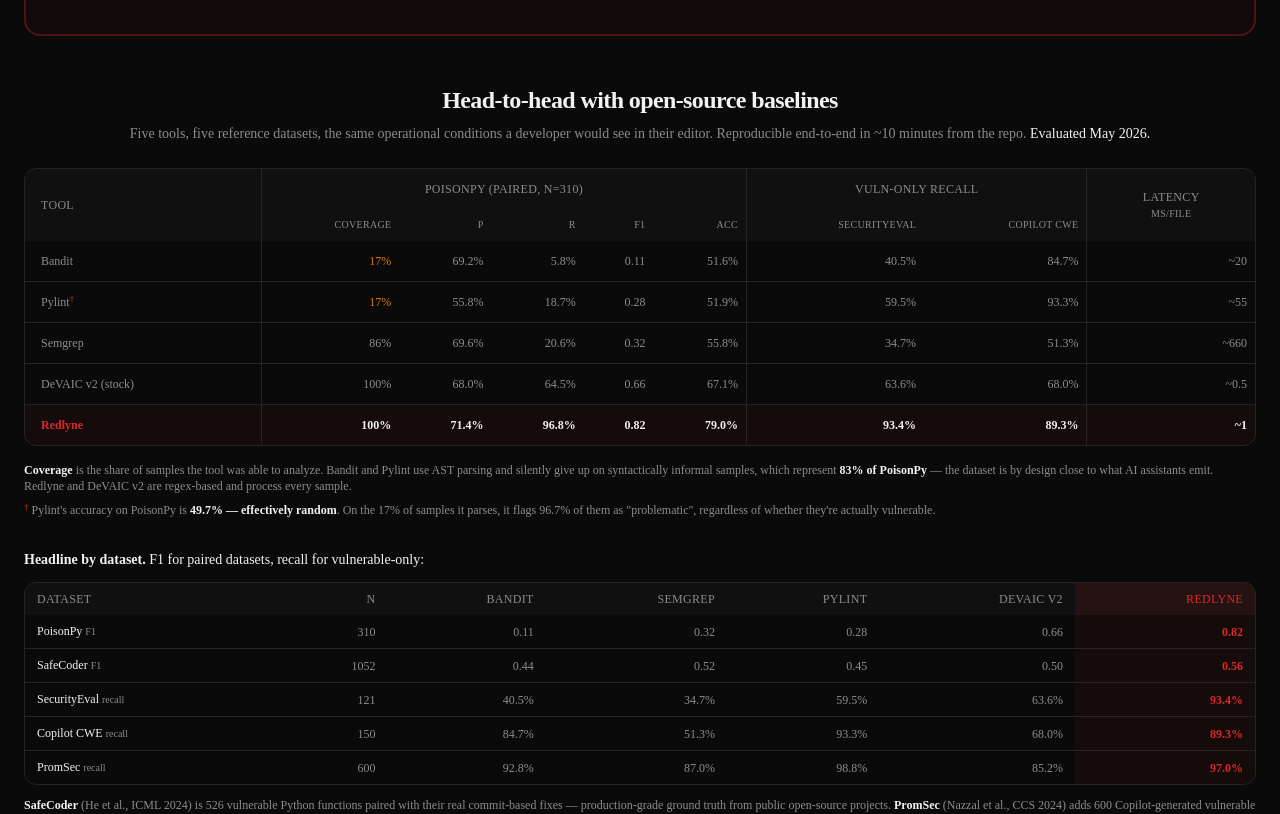
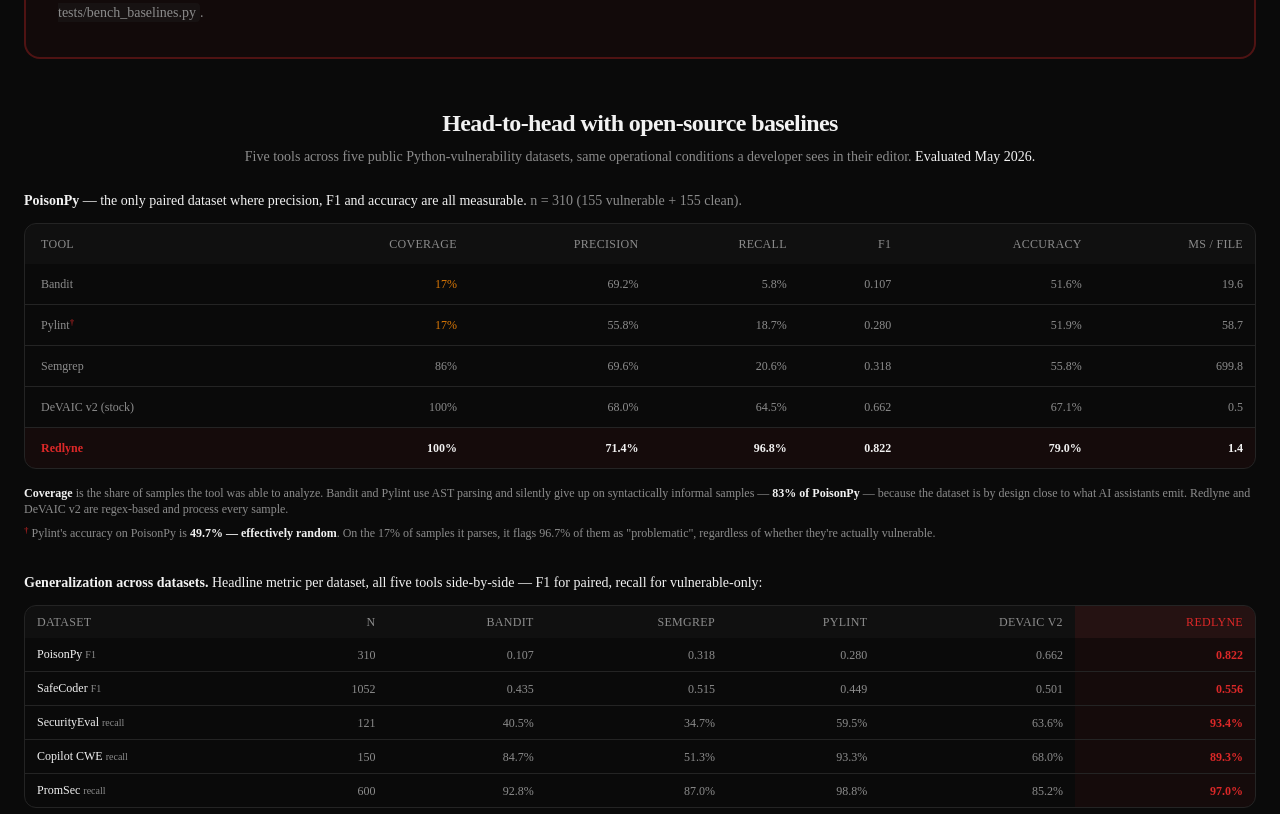
Before and after one commit to redlyne-ai/website, a Next.js app: page / in a window 1280 px wide. Shown: the part 3327-4141 px from the top of the page. Built offline with nearby package versions, Linux system fonts and the light colour scheme.

Commit message:
benchmark updated

```diff
--- a/components/benchmark.tsx
+++ b/components/benchmark.tsx
@@ -151,11 +151,10 @@ export function Benchmark() {
             </div>
 
             <p className="text-muted-foreground">
-              Headline benchmark numbers above are reproduced from{" "}
-              <strong className="text-foreground">PoisonPy</strong>{" "}
-              <span className="text-muted-foreground/80">(Cotroneo et al.,
-              ICPC 2024)</span> — same files, same labels — so anyone can
-              verify the claims locally with{" "}
+              All numbers shown on this page are{" "}
+              <strong className="text-foreground">our own measurements</strong>{" "}
+              on a May 2026 run across five public Python-vulnerability
+              datasets, not reproduced from any paper. Verify locally with{" "}
               <code className="rounded bg-secondary/40 px-1 py-0.5 font-mono">
                 python tests/bench_baselines.py
               </code>
@@ -171,107 +170,90 @@ export function Benchmark() {
               Head-to-head with open-source baselines
             </h3>
             <p className="mt-2 text-sm text-muted-foreground">
-              Five tools, five reference datasets, the same operational conditions a developer would see in their editor.
-              Reproducible end-to-end in ~10 minutes from the repo. <span className="text-foreground">Evaluated May 2026.</span>
+              Five tools across five public Python-vulnerability datasets,
+              same operational conditions a developer sees in their editor.
+              <span className="text-foreground"> Evaluated May 2026.</span>
             </p>
           </div>
 
+          {/* Bottom-line PoisonPy detail */}
+          <p className="mb-3 text-sm text-foreground">
+            <strong>PoisonPy</strong> — the only paired dataset where precision, F1 and accuracy are all measurable. <span className="text-muted-foreground">n = 310 (155 vulnerable + 155 clean).</span>
+          </p>
           <div className="overflow-x-auto rounded-xl border border-border">
             <table className="w-full text-sm">
               <thead className="bg-secondary/30 text-xs uppercase tracking-wide text-muted-foreground">
                 <tr>
-                  <th className="px-4 py-3 text-left font-medium" rowSpan={2}>Tool</th>
-                  <th className="px-4 py-3 text-center font-medium border-l border-border" colSpan={5}>
-                    PoisonPy (paired, n=310)
-                  </th>
-                  <th className="px-4 py-3 text-center font-medium border-l border-border" colSpan={2}>
-                    Vuln-only recall
-                  </th>
-                  <th className="px-4 py-3 text-center font-medium border-l border-border" rowSpan={2}>
-                    Latency<br /><span className="font-mono text-[10px]">ms/file</span>
-                  </th>
-                </tr>
-                <tr className="text-[10px]">
-                  <th className="px-2 py-2 text-right font-medium border-l border-border">Coverage</th>
-                  <th className="px-2 py-2 text-right font-medium">P</th>
-                  <th className="px-2 py-2 text-right font-medium">R</th>
-                  <th className="px-2 py-2 text-right font-medium">F1</th>
-                  <th className="px-2 py-2 text-right font-medium">Acc</th>
-                  <th className="px-2 py-2 text-right font-medium border-l border-border">SecurityEval</th>
-                  <th className="px-2 py-2 text-right font-medium">Copilot CWE</th>
+                  <th className="px-4 py-3 text-left font-medium">Tool</th>
+                  <th className="px-3 py-3 text-right font-medium">Coverage</th>
+                  <th className="px-3 py-3 text-right font-medium">Precision</th>
+                  <th className="px-3 py-3 text-right font-medium">Recall</th>
+                  <th className="px-3 py-3 text-right font-medium">F1</th>
+                  <th className="px-3 py-3 text-right font-medium">Accuracy</th>
+                  <th className="px-3 py-3 text-right font-medium">ms / file</th>
                 </tr>
               </thead>
               <tbody className="divide-y divide-border font-mono text-xs">
                 <tr className="text-muted-foreground">
-                  <td className="px-4 py-3 text-left font-medium font-sans">Bandit</td>
-                  <td className="px-2 py-3 text-right border-l border-border text-amber-600 dark:text-amber-400">17%</td>
-                  <td className="px-2 py-3 text-right">69.2%</td>
-                  <td className="px-2 py-3 text-right">5.8%</td>
-                  <td className="px-2 py-3 text-right">0.11</td>
-                  <td className="px-2 py-3 text-right">51.6%</td>
-                  <td className="px-2 py-3 text-right border-l border-border">40.5%</td>
-                  <td className="px-2 py-3 text-right">84.7%</td>
-                  <td className="px-2 py-3 text-right border-l border-border">~20</td>
+                  <td className="px-4 py-3 text-left font-sans">Bandit</td>
+                  <td className="px-3 py-3 text-right text-amber-600 dark:text-amber-400">17%</td>
+                  <td className="px-3 py-3 text-right">69.2%</td>
+                  <td className="px-3 py-3 text-right">5.8%</td>
+                  <td className="px-3 py-3 text-right">0.107</td>
+                  <td className="px-3 py-3 text-right">51.6%</td>
+                  <td className="px-3 py-3 text-right">19.6</td>
                 </tr>
                 <tr className="text-muted-foreground">
-                  <td className="px-4 py-3 text-left font-medium font-sans">Pylint<sup className="text-primary">†</sup></td>
-                  <td className="px-2 py-3 text-right border-l border-border text-amber-600 dark:text-amber-400">17%</td>
-                  <td className="px-2 py-3 text-right">55.8%</td>
-                  <td className="px-2 py-3 text-right">18.7%</td>
-                  <td className="px-2 py-3 text-right">0.28</td>
-                  <td className="px-2 py-3 text-right">51.9%</td>
-                  <td className="px-2 py-3 text-right border-l border-border">59.5%</td>
-                  <td className="px-2 py-3 text-right">93.3%</td>
-                  <td className="px-2 py-3 text-right border-l border-border">~55</td>
+                  <td className="px-4 py-3 text-left font-sans">Pylint<sup className="text-primary">†</sup></td>
+                  <td className="px-3 py-3 text-right text-amber-600 dark:text-amber-400">17%</td>
+                  <td className="px-3 py-3 text-right">55.8%</td>
+                  <td className="px-3 py-3 text-right">18.7%</td>
+                  <td className="px-3 py-3 text-right">0.280</td>
+                  <td className="px-3 py-3 text-right">51.9%</td>
+                  <td className="px-3 py-3 text-right">58.7</td>
                 </tr>
                 <tr className="text-muted-foreground">
-                  <td className="px-4 py-3 text-left font-medium font-sans">Semgrep</td>
-                  <td className="px-2 py-3 text-right border-l border-border">86%</td>
-                  <td className="px-2 py-3 text-right">69.6%</td>
-                  <td className="px-2 py-3 text-right">20.6%</td>
-                  <td className="px-2 py-3 text-right">0.32</td>
-                  <td className="px-2 py-3 text-right">55.8%</td>
-                  <td className="px-2 py-3 text-right border-l border-border">34.7%</td>
-                  <td className="px-2 py-3 text-right">51.3%</td>
-                  <td className="px-2 py-3 text-right border-l border-border">~660</td>
+                  <td className="px-4 py-3 text-left font-sans">Semgrep</td>
+                  <td className="px-3 py-3 text-right">86%</td>
+                  <td className="px-3 py-3 text-right">69.6%</td>
+                  <td className="px-3 py-3 text-right">20.6%</td>
+                  <td className="px-3 py-3 text-right">0.318</td>
+                  <td className="px-3 py-3 text-right">55.8%</td>
+                  <td className="px-3 py-3 text-right">699.8</td>
                 </tr>
                 <tr className="text-muted-foreground">
-                  <td className="px-4 py-3 text-left font-medium font-sans">DeVAIC v2 (stock)</td>
-                  <td className="px-2 py-3 text-right border-l border-border">100%</td>
-                  <td className="px-2 py-3 text-right">68.0%</td>
-                  <td className="px-2 py-3 text-right">64.5%</td>
-                  <td className="px-2 py-3 text-right">0.66</td>
-                  <td className="px-2 py-3 text-right">67.1%</td>
-                  <td className="px-2 py-3 text-right border-l border-border">63.6%</td>
-                  <td className="px-2 py-3 text-right">68.0%</td>
-                  <td className="px-2 py-3 text-right border-l border-border">~0.5</td>
+                  <td className="px-4 py-3 text-left font-sans">DeVAIC v2 (stock)</td>
+                  <td className="px-3 py-3 text-right">100%</td>
+                  <td className="px-3 py-3 text-right">68.0%</td>
+                  <td className="px-3 py-3 text-right">64.5%</td>
+                  <td className="px-3 py-3 text-right">0.662</td>
+                  <td className="px-3 py-3 text-right">67.1%</td>
+                  <td className="px-3 py-3 text-right">0.5</td>
                 </tr>
                 <tr className="bg-primary/5 text-foreground">
                   <td className="px-4 py-3 text-left font-bold text-primary font-sans">Redlyne</td>
-                  <td className="px-2 py-3 text-right font-bold border-l border-border">100%</td>
-                  <td className="px-2 py-3 text-right font-bold">71.4%</td>
-                  <td className="px-2 py-3 text-right font-bold">96.8%</td>
-                  <td className="px-2 py-3 text-right font-bold">0.82</td>
-                  <td className="px-2 py-3 text-right font-bold">79.0%</td>
-                  <td className="px-2 py-3 text-right font-bold border-l border-border">93.4%</td>
-                  <td className="px-2 py-3 text-right font-bold">89.3%</td>
-                  <td className="px-2 py-3 text-right font-bold border-l border-border">~1</td>
+                  <td className="px-3 py-3 text-right font-bold">100%</td>
+                  <td className="px-3 py-3 text-right font-bold">71.4%</td>
+                  <td className="px-3 py-3 text-right font-bold">96.8%</td>
+                  <td className="px-3 py-3 text-right font-bold">0.822</td>
+                  <td className="px-3 py-3 text-right font-bold">79.0%</td>
+                  <td className="px-3 py-3 text-right font-bold">1.4</td>
                 </tr>
               </tbody>
             </table>
           </div>
 
           <p className="mt-4 text-xs text-muted-foreground">
-            <strong className="text-foreground">Coverage</strong> is the share of samples the tool was able to analyze. Bandit and Pylint use AST parsing and silently give up on syntactically informal samples, which represent <strong className="text-foreground">83% of PoisonPy</strong> — the dataset is by design close to what AI assistants emit. Redlyne and DeVAIC v2 are regex-based and process every sample.
+            <strong className="text-foreground">Coverage</strong> is the share of samples the tool was able to analyze. Bandit and Pylint use AST parsing and silently give up on syntactically informal samples — <strong className="text-foreground">83% of PoisonPy</strong> — because the dataset is by design close to what AI assistants emit. Redlyne and DeVAIC v2 are regex-based and process every sample.
           </p>
           <p className="mt-2 text-xs text-muted-foreground">
             <sup className="text-primary">†</sup> Pylint&apos;s accuracy on PoisonPy is <strong className="text-foreground">49.7% — effectively random</strong>. On the 17% of samples it parses, it flags 96.7% of them as &quot;problematic&quot;, regardless of whether they&apos;re actually vulnerable.
           </p>
 
-          {/* Cross-dataset compact table */}
+          {/* Generalization across all 5 datasets */}
           <div className="mt-8">
             <p className="mb-3 text-sm text-foreground">
-              <strong>Headline by dataset.</strong> F1 for paired datasets, recall for vulnerable-only:
+              <strong>Generalization across datasets.</strong> Headline metric per dataset, all five tools side-by-side — F1 for paired, recall for vulnerable-only:
             </p>
             <div className="overflow-x-auto rounded-xl border border-border">
               <table className="w-full text-sm">
@@ -290,20 +272,20 @@ export function Benchmark() {
                   <tr>
                     <td className="px-3 py-2 text-left font-sans">PoisonPy <span className="text-muted-foreground text-[10px]">F1</span></td>
                     <td className="px-3 py-2 text-right text-muted-foreground">310</td>
-                    <td className="px-3 py-2 text-right text-muted-foreground">0.11</td>
-                    <td className="px-3 py-2 text-right text-muted-foreground">0.32</td>
-                    <td className="px-3 py-2 text-right text-muted-foreground">0.28</td>
-                    <td className="px-3 py-2 text-right text-muted-foreground">0.66</td>
-                    <td className="px-3 py-2 text-right font-bold text-primary bg-primary/5">0.82</td>
+                    <td className="px-3 py-2 text-right text-muted-foreground">0.107</td>
+                    <td className="px-3 py-2 text-right text-muted-foreground">0.318</td>
+                    <td className="px-3 py-2 text-right text-muted-foreground">0.280</td>
+                    <td className="px-3 py-2 text-right text-muted-foreground">0.662</td>
+                    <td className="px-3 py-2 text-right font-bold text-primary bg-primary/5">0.822</td>
                   </tr>
                   <tr>
                     <td className="px-3 py-2 text-left font-sans">SafeCoder <span className="text-muted-foreground text-[10px]">F1</span></td>
                     <td className="px-3 py-2 text-right text-muted-foreground">1052</td>
-                    <td className="px-3 py-2 text-right text-muted-foreground">0.44</td>
-                    <td className="px-3 py-2 text-right text-muted-foreground">0.52</td>
-                    <td className="px-3 py-2 text-right text-muted-foreground">0.45</td>
-                    <td className="px-3 py-2 text-right text-muted-foreground">0.50</td>
-                    <td className="px-3 py-2 text-right font-bold text-primary bg-primary/5">0.56</td>
+                    <td className="px-3 py-2 text-right text-muted-foreground">0.435</td>
+                    <td className="px-3 py-2 text-right text-muted-foreground">0.515</td>
+                    <td className="px-3 py-2 text-right text-muted-foreground">0.449</td>
+                    <td className="px-3 py-2 text-right text-muted-foreground">0.501</td>
+                    <td className="px-3 py-2 text-right font-bold text-primary bg-primary/5">0.556</td>
                   </tr>
                   <tr>
                     <td className="px-3 py-2 text-left font-sans">SecurityEval <span className="text-muted-foreground text-[10px]">recall</span></td>
@@ -336,8 +318,7 @@ export function Benchmark() {
               </table>
             </div>
             <p className="mt-3 text-xs text-muted-foreground">
-              <strong className="text-foreground">SafeCoder</strong> (He et al., ICML 2024) is 526 vulnerable Python functions paired with their real commit-based fixes — production-grade ground truth from public open-source projects.{" "}
-              <strong className="text-foreground">PromSec</strong> (Nazzal et al., CCS 2024) adds 600 Copilot-generated vulnerable samples for a stress test on AI-generated code volume.
+              On <strong className="text-foreground">Copilot</strong> and <strong className="text-foreground">PromSec</strong>, Pylint&apos;s &quot;flag almost everything&quot; mode nudges it slightly above Redlyne on raw recall — but at the cost of a 49.7% accuracy on the paired benchmarks (effectively random). On the only two datasets where precision is measurable, <strong className="text-foreground">Redlyne leads</strong>.
             </p>
           </div>
         </div>
@@ -445,12 +426,9 @@ export function Benchmark() {
             Redlyne is a deterministic regex/AST rule engine. No LLM, no
             probabilistic guesses: every flag and every patch is reproducible
             by design. The rule set was derived from analysis of vulnerable
-            Python samples in five established benchmarks — PoisonPy
-            (Cotroneo et al., ICPC 2024), SafeCoder (He et al., ICML 2024),
-            SecurityEval, Copilot CWE Scenarios, and PromSec
-            (Nazzal et al., CCS 2024) — and evaluated end-to-end on 1700+
-            vulnerable Python samples. Numbers shown reflect the evaluation
-            run of May 2026.
+            Python samples in state-of-the-art security benchmark datasets,
+            and evaluated end-to-end on 1700+ vulnerable Python samples in
+            our May 2026 run.
           </p>
           <p>
             Reproduce locally:{" "}
```
